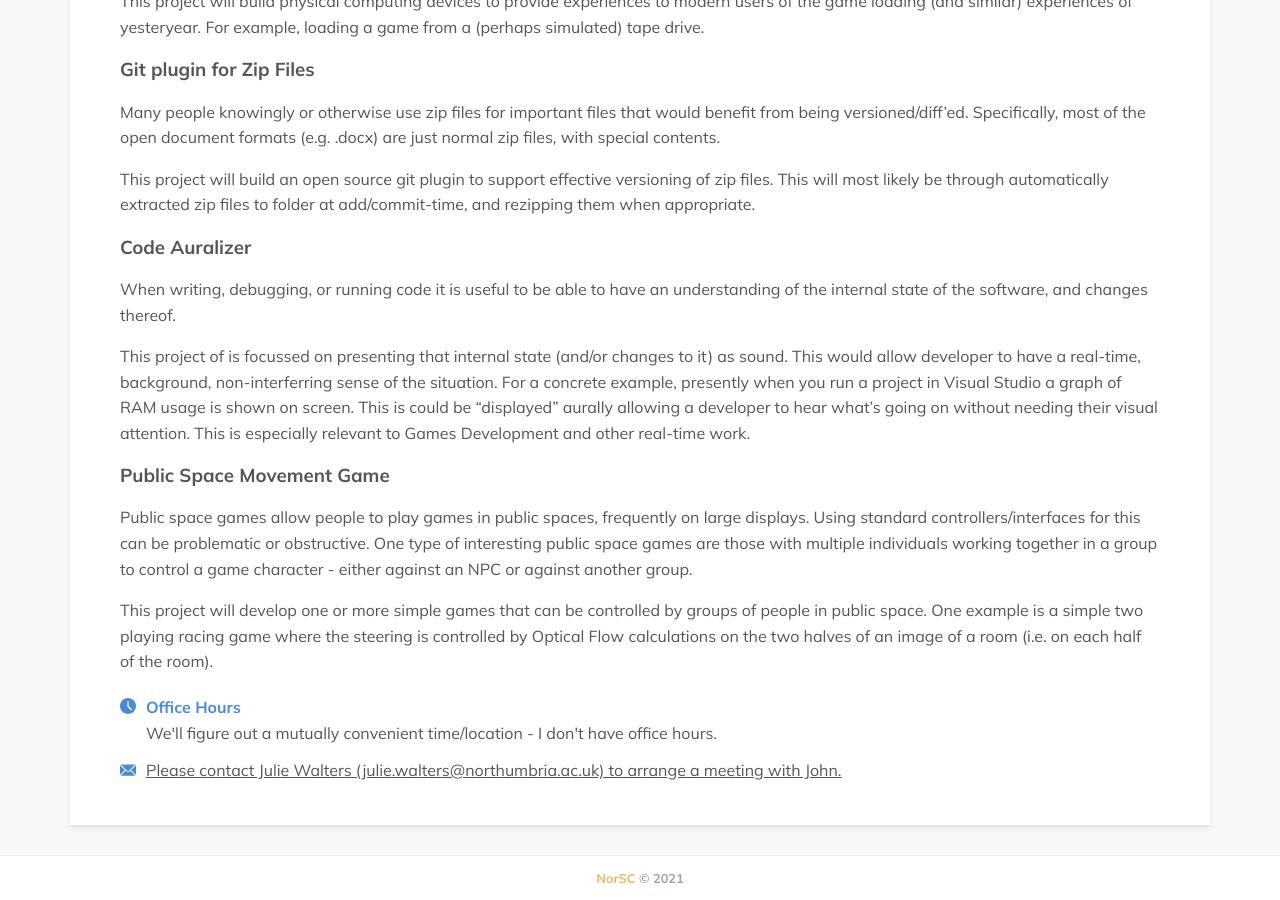
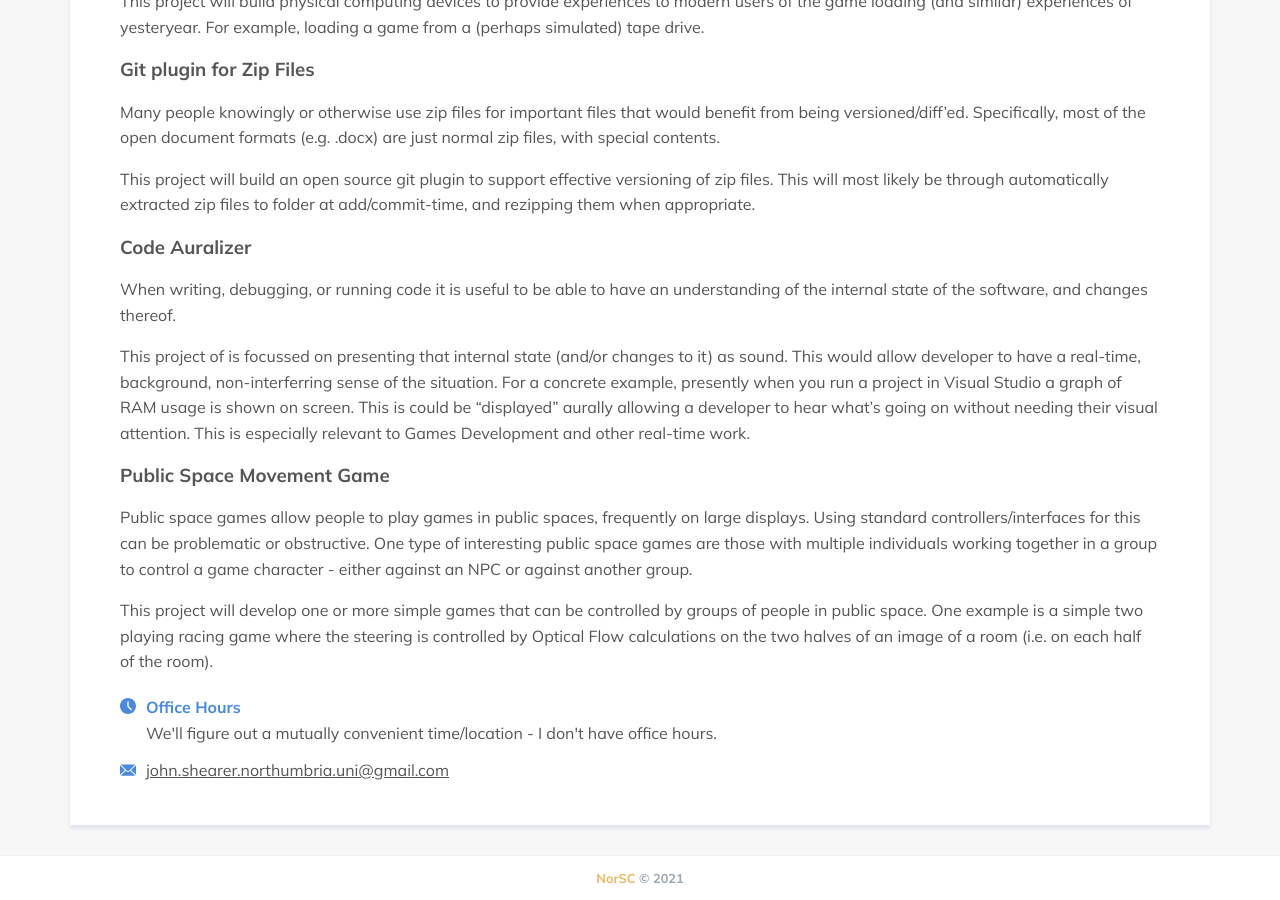
Before and after one commit to NorSC/supervisor-search, a Jekyll site: the page built from _supervisors/john-shearer.md, in a window 1280 px wide and 900 px high, scrolled down 1634 px. Built offline with Jekyll 4.4.1, drawn with Linux system fonts in a browser that asks for light colours; a script that is not in the unit is left out.

Commit message:
Update Supervisors “john-shearer”

```diff
--- a/_supervisors/john-shearer.md
+++ b/_supervisors/john-shearer.md
@@ -4,8 +4,7 @@ title: John Shearer
 available: true
 available_msc: true
 available_phd: false
-email: Please contact Julie Walters (julie.walters@northumbria.ac.uk) to arrange
-  a meeting with John.
+email: john.shearer.northumbria.uni@gmail.com
 office_hours: We'll figure out a mutually convenient time/location - I don't
   have office hours.
 research_group: Northumbria Social Computing
```
